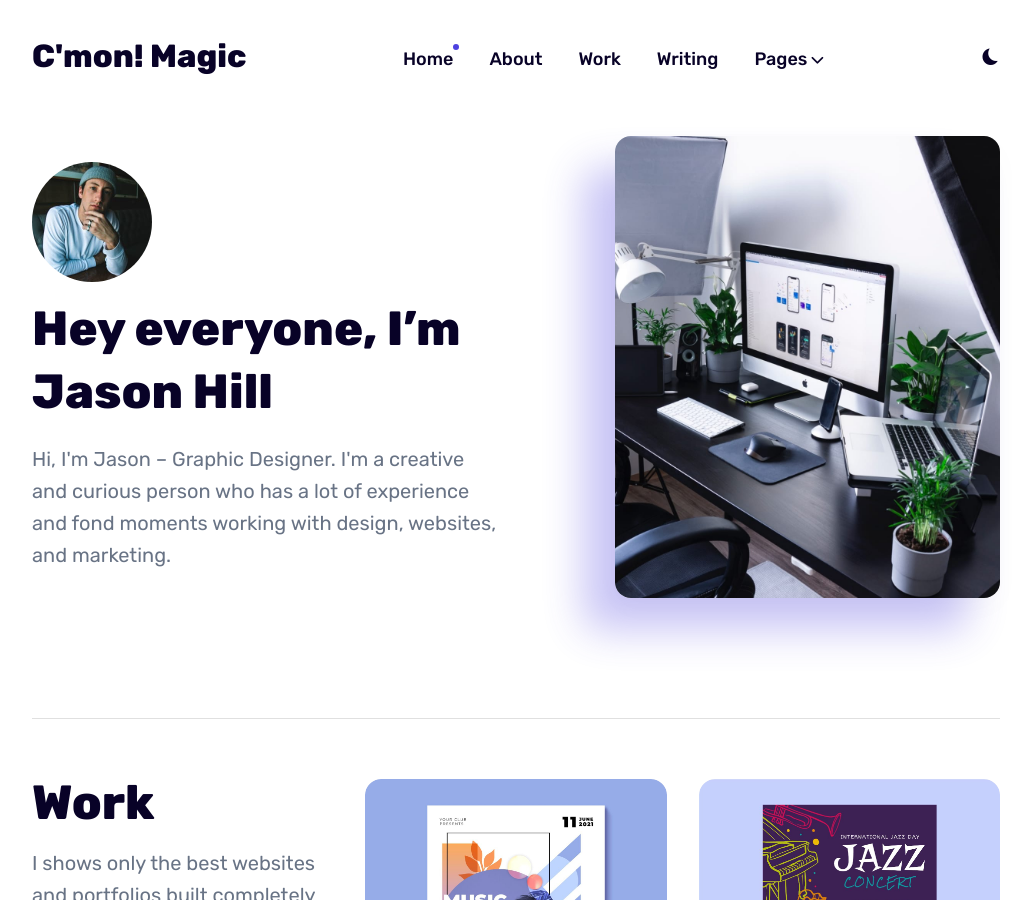
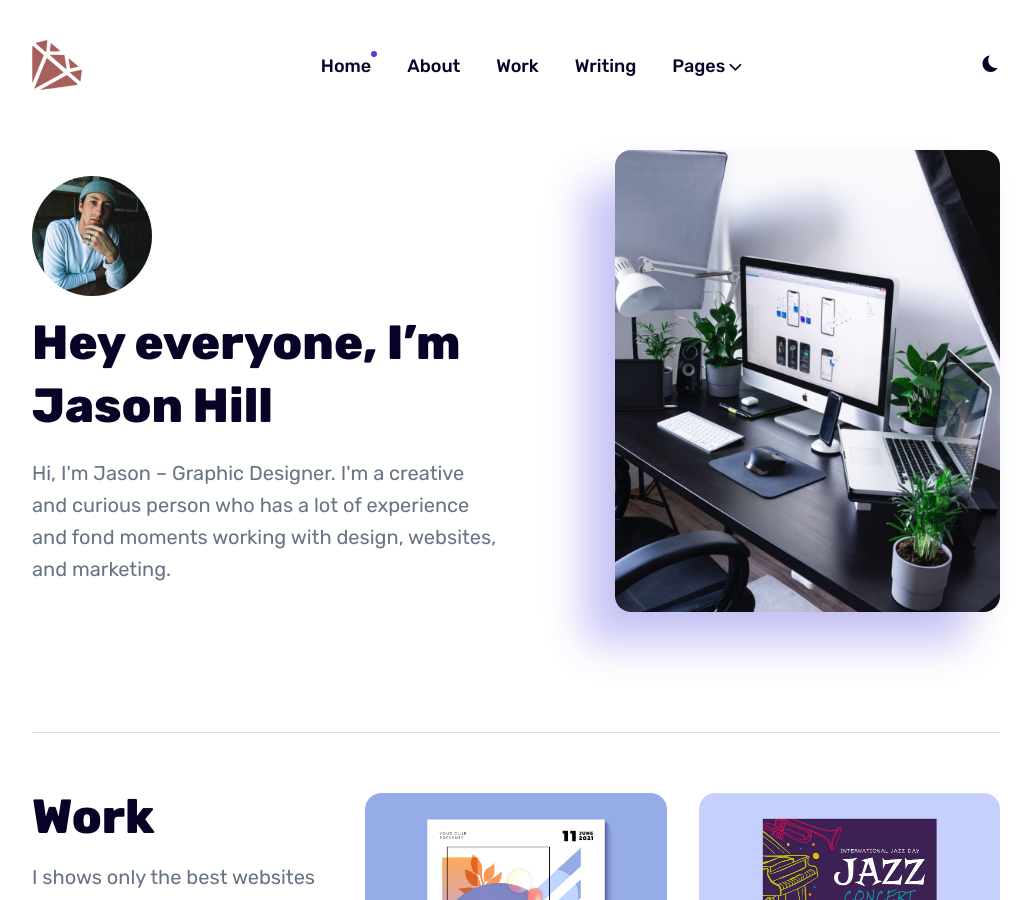
Before and after one commit to ganiwo/cmonmagic, a Jekyll site: the page built from index.html, in a window 1280 px wide and 900 px high. Shown: the whole window, without its empty margins (124-1155 px from the left). Built offline with Jekyll 4.4.1, drawn with Linux system fonts in a browser that asks for light colours.

Commit message:
Update settings.yml

```diff
--- a/_data/settings.yml
+++ b/_data/settings.yml
@@ -1,7 +1,7 @@
 #-------------------------------
 # Site Settings
 title: C'mon! Magic
-logo: # You can add own logo. For example '/images/logo.png'.
+logo: '/images/cmon.png'
 description: C'mon! Magic Pauper Series
 color_scheme: auto # You can choose three modes auto, light, and dark. By default, the auto mode is set, which means the user can choose the light or dark mode themself.
 
```
